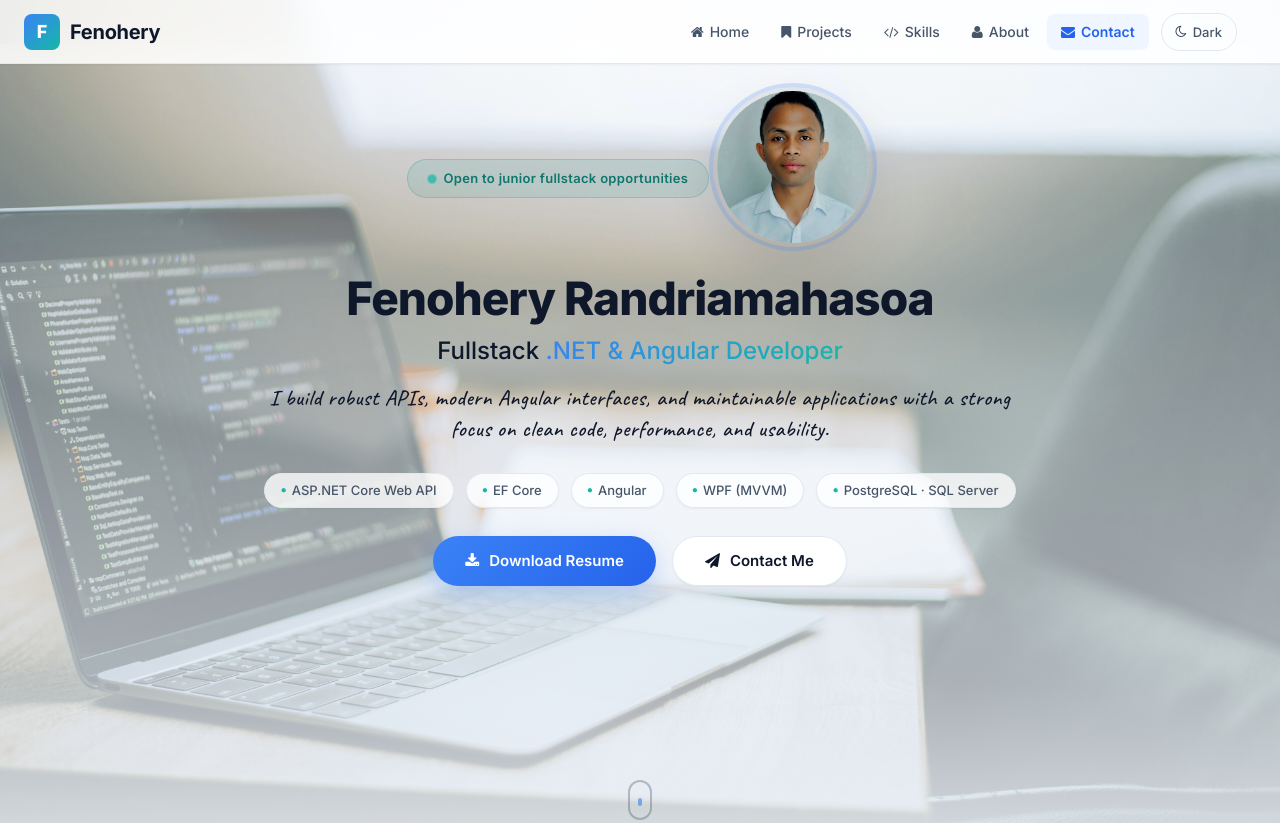
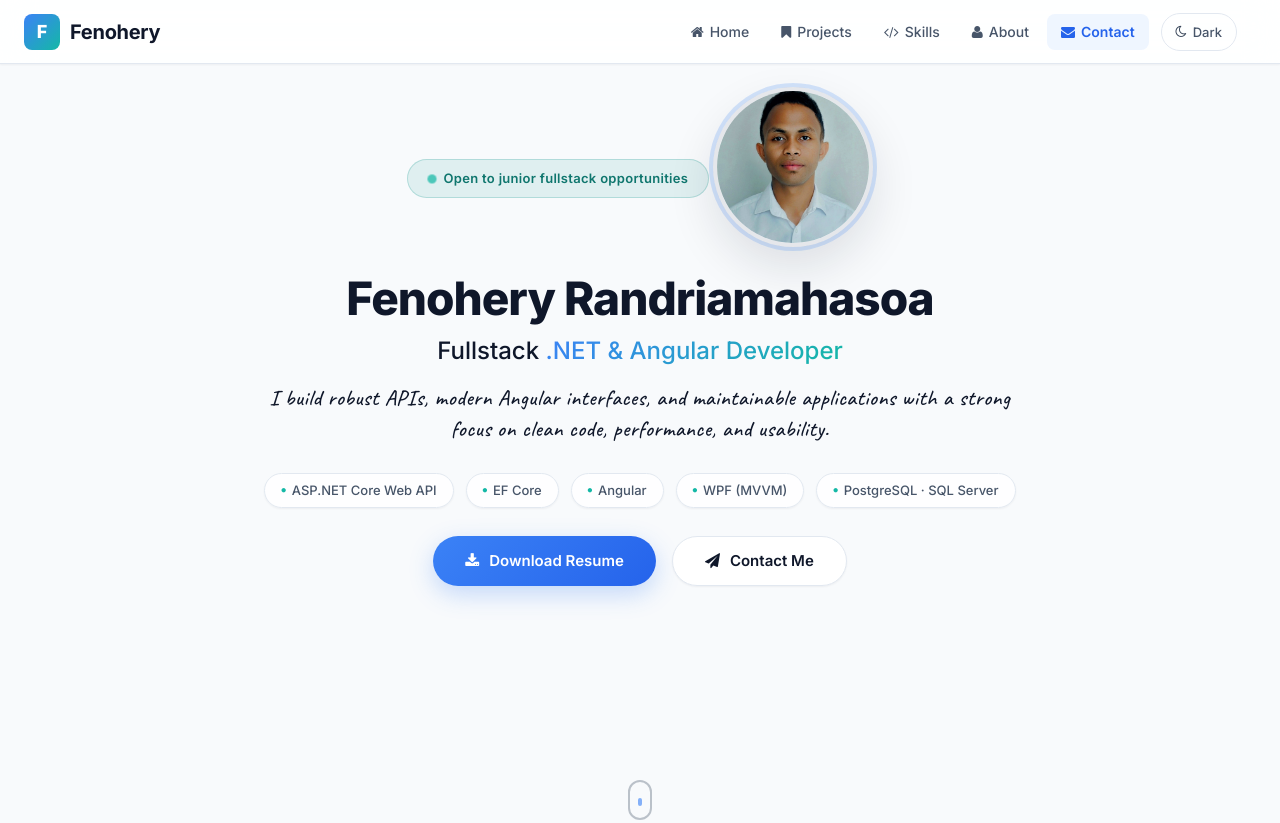
Before and after one commit to fenoheryrandriamahasoa/Portfolio, a plain HTML site: page index.html in a window 1280 px wide. Shown: the top 823 px of the page. Drawn offline with nearby package versions, Linux system fonts and the light colour scheme.

Commit message:
home/hero background change

```diff
--- a/css/main.css
+++ b/css/main.css
@@ -170,7 +170,7 @@
 
 /* HEADER */
 #header {
-    background: url(../img/bg/bg-9.jpg) no-repeat center top fixed;
+    /* background: url(../img/bg/bg-9.jpg) no-repeat center top fixed; */
     background-size: cover;
     padding-top: 44px;
     position: relative;
@@ -180,7 +180,7 @@
     position: relative;
 }
 
-body:not(.theme-dark) #overlay-1 {
+/* body:not(.theme-dark) #overlay-1 {
     background: linear-gradient(
         180deg,
         rgba(255,255,255,0.35) 0%,
@@ -199,7 +199,7 @@
         rgba(11, 17, 32, 0.85) 60%,
         rgba(11, 17, 32, 0.95) 100%
     );
-}
+} */
 
 #site-header {
     position: fixed;
@@ -401,6 +401,13 @@
     object-fit: cover;
     margin-bottom: 24px;
     transition: transform 0.5s var(--ease-out), box-shadow 0.5s var(--ease-out);
+    position: relative;
+    z-index: 1;
+}
+
+.profile-hero:hover {
+    z-index: 100;
+    transform: scale(2.05) translateY(40px) translateX(-50px);
 }
 
 body:not(.theme-dark) .profile-hero {
@@ -413,9 +420,7 @@
     box-shadow: 0 0 0 4px rgba(59, 130, 246, 0.3), var(--shadow-xl);
 }
 
-.profile-hero:hover {
-    transform: scale(1.05);
-}
+
 
 .profile-name {
     font-size: 46px;
```
